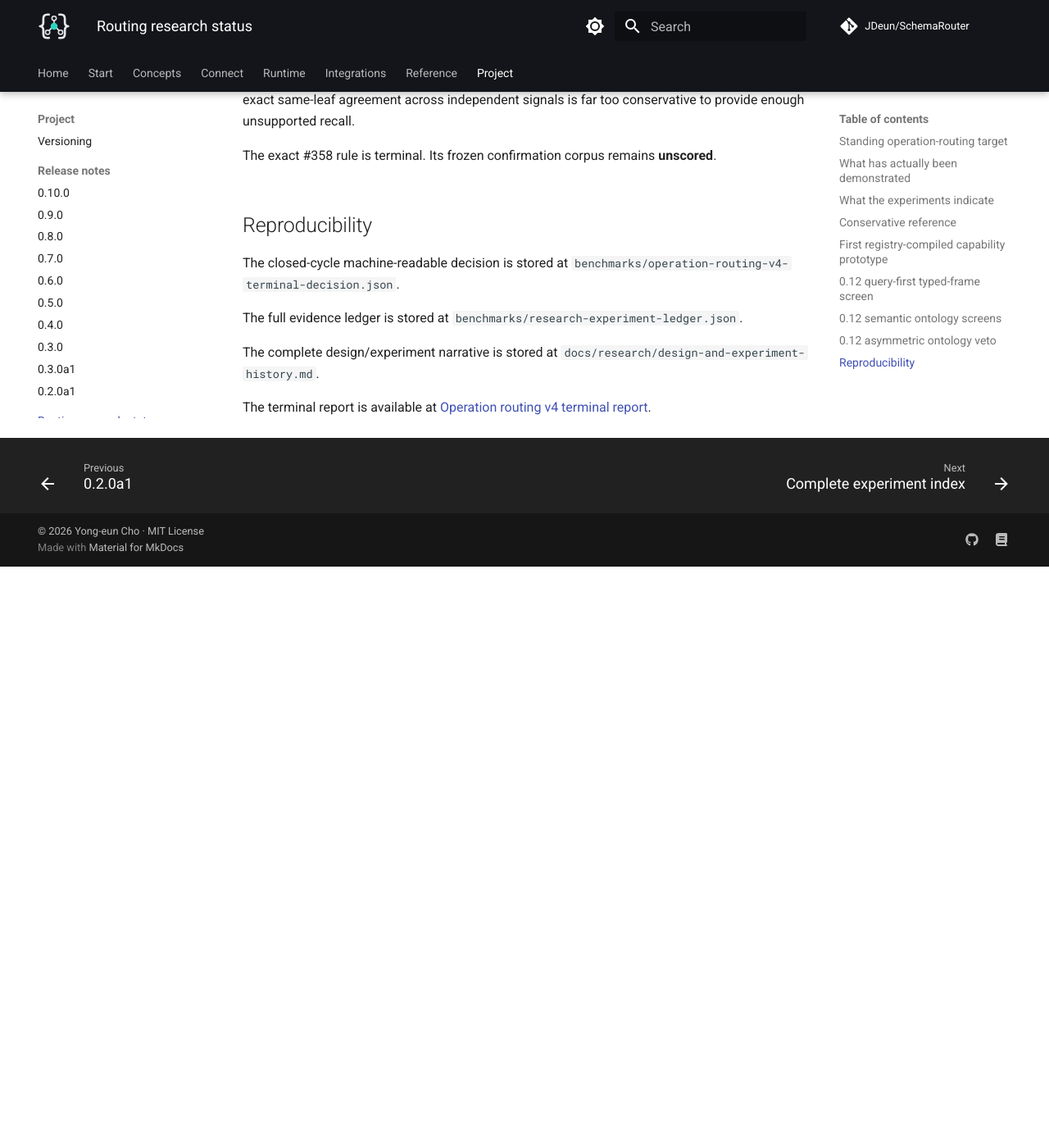
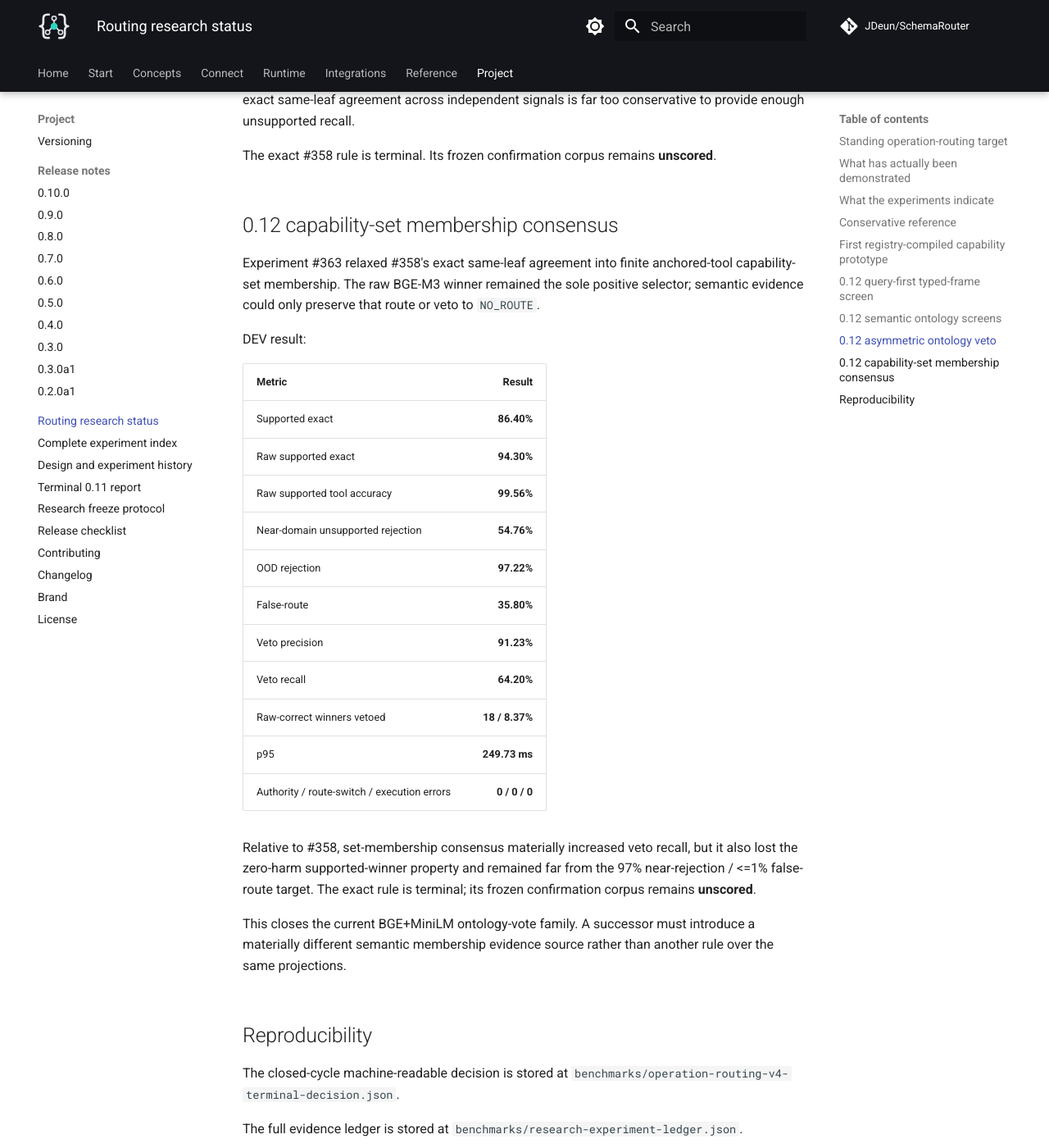
Before and after one commit to JDeun/SchemaRouter, an MkDocs documentation site: the page built from docs/research/routing-status.md, in a window 1280 px wide and 1400 px high, scrolled down 5541 px. Shown: the whole window at 82% size. Built offline with MkDocs 1.6.1 and Material for MkDocs 9.7.7, drawn with Linux system fonts in a browser that asks for light colours; comment, search, counter and statistics services are not loaded; before the commit the page ends 6232 px from its top, so only the background shows below that.

Commit message:
docs: record capability-set consensus result

```diff
--- a/docs/research/routing-status.md
+++ b/docs/research/routing-status.md
@@ -179,6 +179,36 @@ agreement across independent signals is far too conservative to provide enough u
 
 The exact #358 rule is terminal. Its frozen confirmation corpus remains **unscored**.
 
+
+## 0.12 capability-set membership consensus
+
+Experiment #363 relaxed #358's exact same-leaf agreement into finite anchored-tool capability-set
+membership. The raw BGE-M3 winner remained the sole positive selector; semantic evidence could only
+preserve that route or veto to `NO_ROUTE`.
+
+DEV result:
+
+| Metric | Result |
+| --- | ---: |
+| Supported exact | **86.40%** |
+| Raw supported exact | **94.30%** |
+| Raw supported tool accuracy | **99.56%** |
+| Near-domain unsupported rejection | **54.76%** |
+| OOD rejection | **97.22%** |
+| False-route | **35.80%** |
+| Veto precision | **91.23%** |
+| Veto recall | **64.20%** |
+| Raw-correct winners vetoed | **18 / 8.37%** |
+| p95 | **249.73 ms** |
+| Authority / route-switch / execution errors | **0 / 0 / 0** |
+
+Relative to #358, set-membership consensus materially increased veto recall, but it also lost the
+zero-harm supported-winner property and remained far from the 97% near-rejection / <=1% false-route
+target. The exact rule is terminal; its frozen confirmation corpus remains **unscored**.
+
+This closes the current BGE+MiniLM ontology-vote family. A successor must introduce a materially
+different semantic membership evidence source rather than another rule over the same projections.
+
 ## Reproducibility
 
 The closed-cycle machine-readable decision is stored at
```
Also changed, not shown: other parts of docs/research/routing-status.md (+1 -1 lines).
